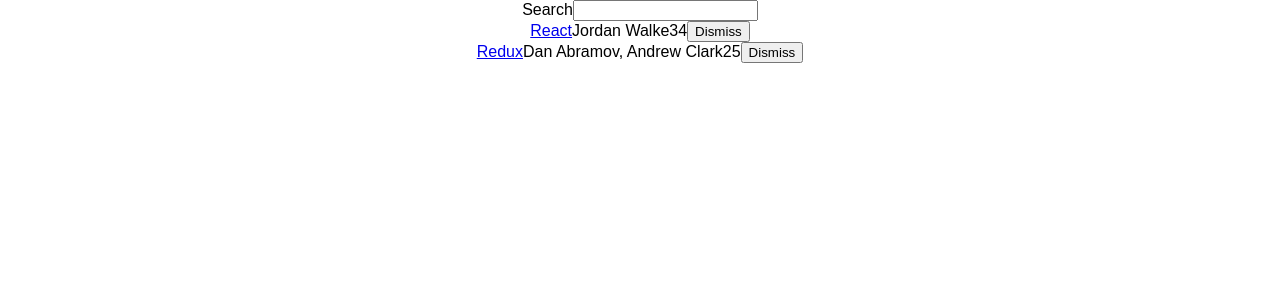
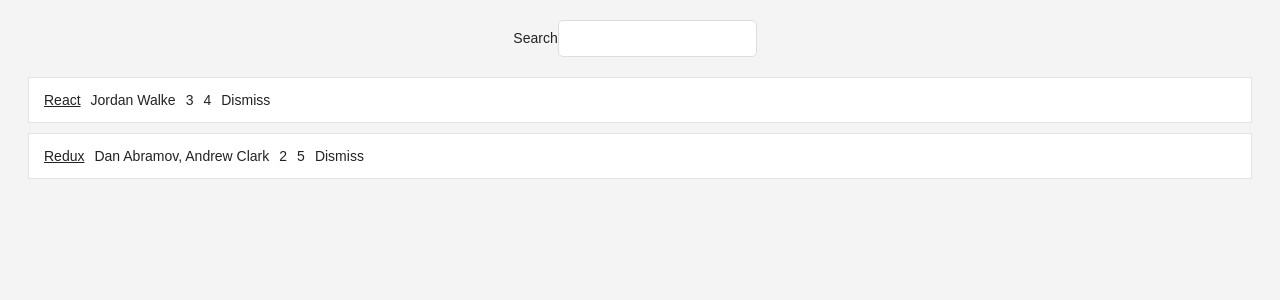
Before and after one commit to Poolet/hackernews, a React (Create React App) app: page / in a window 1280 px wide. Shown: the top 300 px of the page. Built offline with nearby package versions, Linux system fonts and the light colour scheme.

Commit message:
CSS / Functional refactor

```diff
--- a/src/App.css
+++ b/src/App.css
@@ -1,28 +1,63 @@
-.App {
+.page {
+  margin: 20px;
+}
+
+.interactions{
   text-align: center;
 }
 
-.App-logo {
-  animation: App-logo-spin infinite 20s linear;
-  height: 80px;
+.table{
+  margin: 20px 0;
 }
 
-.App-header {
-  background-color: #222;
-  height: 150px;
-  padding: 20px;
-  color: white;
+.table-header{
+  display: flex;
+  line-height: 24px;
+  font-size: 16px;
+  padding: 0 10px;
+  justify-content: space-between;
 }
 
-.App-title {
-  font-size: 1.5em;
+.table-empty{
+  margin: 200px;
+  text-align: center;
+  font-size: 16px;
 }
 
-.App-intro {
-  font-size: large;
+.table-row{
+  display: flex;
+  line-height: 24px;
+  white-space: nowrap;
+  margin: 10px 0;
+  padding: 10px;
+  background: #ffffff;
+  border: 1px solid #e3e3e3;
 }
 
-@keyframes App-logo-spin {
-  from { transform: rotate(0deg); }
-  to { transform: rotate(360deg); }
+.table-header > span {
+  overflow: hidden;
+  text-overflow: ellipsis;
+  padding: 0 5px;
 }
+
+.table-row > span {
+  overflow: hidden;
+  text-overflow: ellipsis;
+  padding: 0 5px;
+}
+
+.button-inline{
+  border-width: 0;
+  background: transparent;
+  color: inherit;
+  text-align: inherit;
+  -webkit-font-smoothing: inherit;
+  padding: 0;
+  font-size: inherit;
+  cursor: pointer;
+}
+
+.button-active {
+  border-radius: 0;
+  border-bottom: 1px solid #38BB6C;
+}
--- a/src/App.js
+++ b/src/App.js
@@ -1,5 +1,17 @@
 import React, { Component } from 'react';
 import './App.css';
+
+const largeColumn = {
+  width: '40%',
+};
+
+const midColumn = {
+  width: '30%',
+};
+
+const smallColumn = {
+  width: '10%',
+};
 
 const list = [
   {
@@ -20,41 +32,40 @@
   },
 ]
 
-const searchedList = searchTerm => item => {
-  return item.title.toLowerCase().includes(searchTerm.toLowerCase());
-}
+const searchedList = searchTerm => item =>
+  item.title.toLowerCase().includes(searchTerm.toLowerCase());
 
-class Table extends Component {
-  render() {
-    const { list, pattern, onDismiss } = this.props
-    return (
-      list.filter(searchedList(pattern)).map(item => {
-        return (
-          <div key={item.objectID}>
-            <span>
+
+const Table = ({ list, pattern, onDismiss }) =>
+  <div className="table">
+    {list.filter(searchedList(pattern)).map(item =>
+      <div key={item.objectID} className='table-row'>
+        <span style={{ width: largeColumn }}>
           <a href={item.url}>{item.title}</a>
         </span>
-            <span>{item.author}</span>
-            <span>{item.num_comments}</span>
-            <span>{item.points}</span>
-            <span>
+        <span style={{ width: midColumn }}>
+          {item.author}
+        </span>
+        <span style={{ width: smallColumn }}>
+          {item.num_comments}
+        </span>
+        <span style={{ width: smallColumn }}>
+          {item.points}
+        </span>
+        <span style={{ width: smallColumn }}>
           <Button
             onClick={() => onDismiss(item.objectID)}
+            className='button-inline'
           >
             Dismiss
       </Button>
         </span>
       </div>
-        );
-      })
-    )
-  }
-}
+    )}
+  </div>
 
-class Button extends Component {
-  render() {
-    const { onClick, className = '', children } = this.props
-    return (
+
+const Button = ({ onClick, className = '', children }) =>
   <button
     onClick={onClick}
     className={className}
@@ -62,14 +73,8 @@
   >
     {children}
   </button>
-    );
-  }
-}
 
-class Search extends Component {
-  render() {
-    const { value, onChange, children } = this.props;
-    return (
+const Search = ({ value, onChange, children }) =>
   <form>
     {children}<input
       type="text"
@@ -77,9 +82,6 @@
       onChange={onChange}
     />
   </form>
-    );
-  }
-}
 
 class App extends Component {
   constructor(props) {
@@ -106,10 +108,12 @@
   render() {
     const { searchTerm, list } = this.state
     return (
-      <div className="App">
+      <div className="page">
+        <div className="interactions">
           <Search value={searchTerm} onChange={this.onSearchChange} >
             Search
           </Search>
+        </div>
         <Table list={list} pattern={searchTerm} onDismiss={this.onDismiss} />
       </div>
     );
--- a/src/index.css
+++ b/src/index.css
@@ -1,5 +1,44 @@
 body {
+  color: #222;
+  background: #f4f4f4;
+  font: 400 14px CoreSans, Arial, sans-serif;
+}
+
+a {
+  color: #222;
+}
+
+a:hover {
+  text-decoration: underline;
+}
+
+ul, li {
+  list-style: none;
+  padding: 0;
   margin: 0;
-  padding: 0;
-  font-family: sans-serif;
 }
+
+input {
+  padding: 10px;
+  border-radius: 5px;
+  outline: none;
+  margin-right: 10px;
+  border: 1px solid #dddddd
+}
+
+button{
+  padding: 10px;
+  border-radius: 5px;
+  border: 1px solid #dddddd;
+  background: transparent;
+  color: #808080;
+  cursor: pointer;
+}
+
+button:hover{
+  color: #222;
+}
+
+*:focus{
+  outline: none;
+}
```
Also changed, not shown: 1 other file (tests, documents, lock files or other folders). Lines whose indentation alone changed are shown as unchanged.
